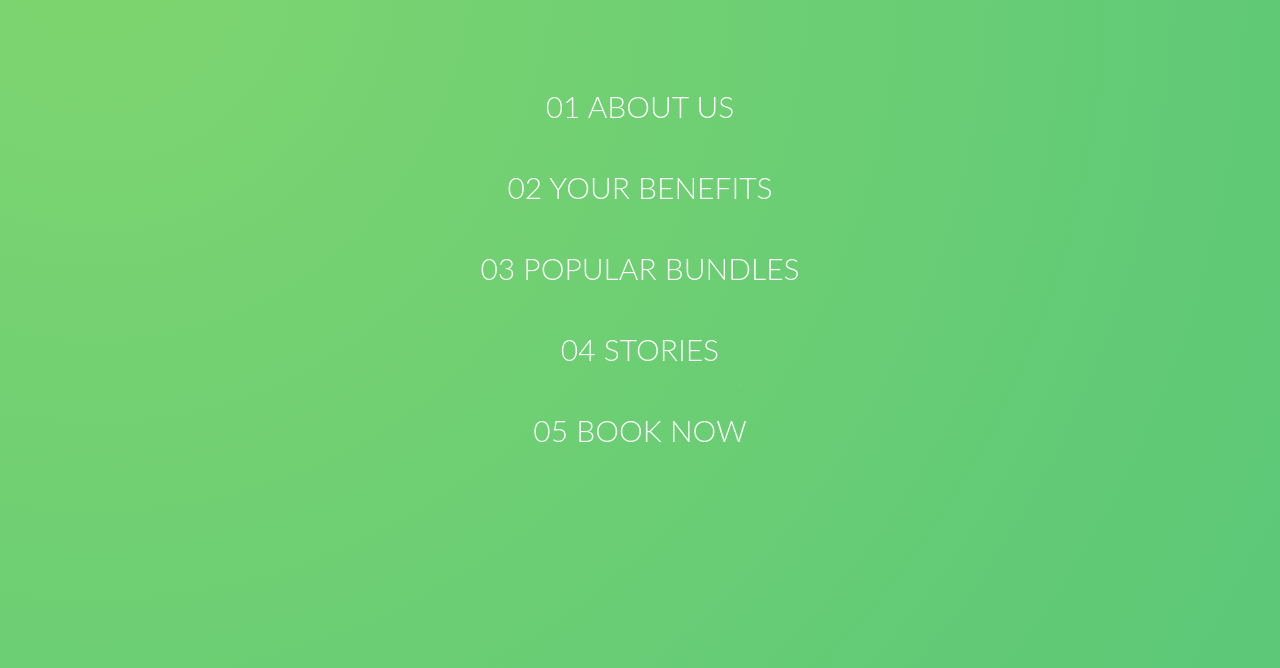
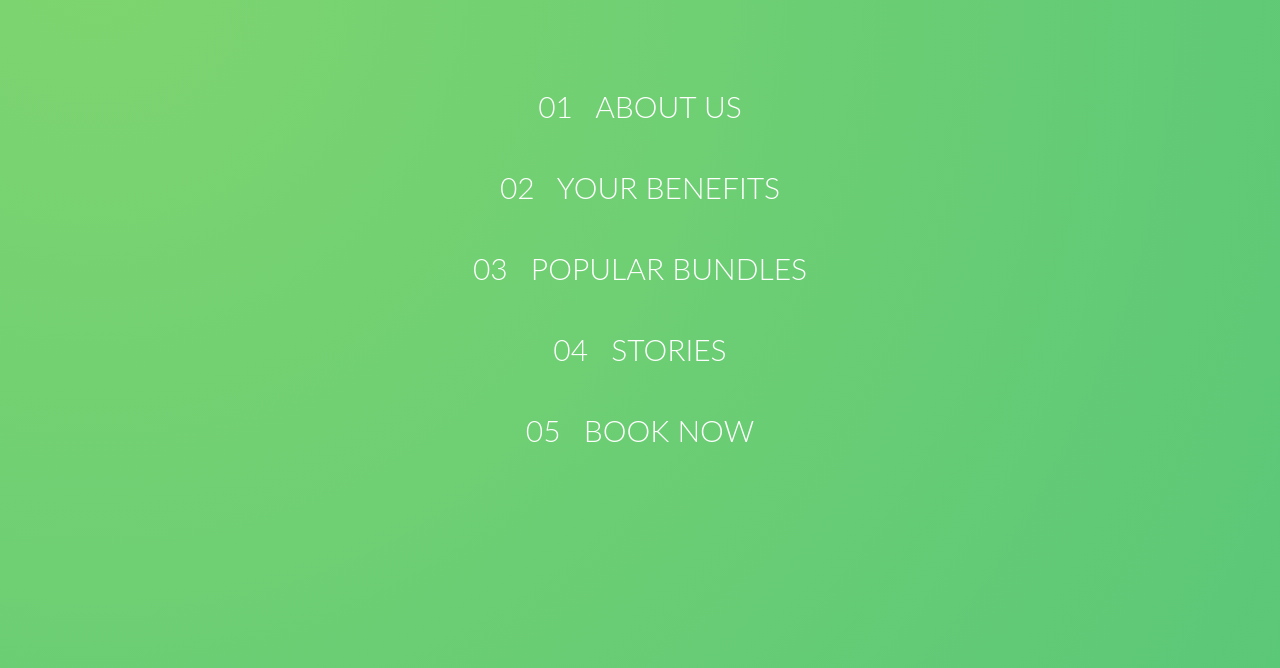
Before and after one commit to Nessvah/natours, a plain HTML site: page index.html in a window 1280 px wide. Shown: the part 132-800 px from the top of the page. Drawn offline with Linux system fonts and the light colour scheme.

Commit message:
style the span tags

```diff
--- a/sass/layout/_nav.scss
+++ b/sass/layout/_nav.scss
@@ -70,6 +70,11 @@
       );
       background-size: 235%;
       transition: all 0.4s;
+
+      span {
+        margin-right: 1.5rem;
+        display: inline-block;
+      }
     }
 
     &:hover,
```
Also changed, not shown: css/main.css, 1 other file.
